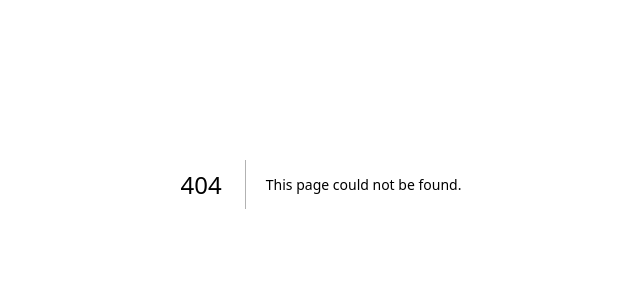
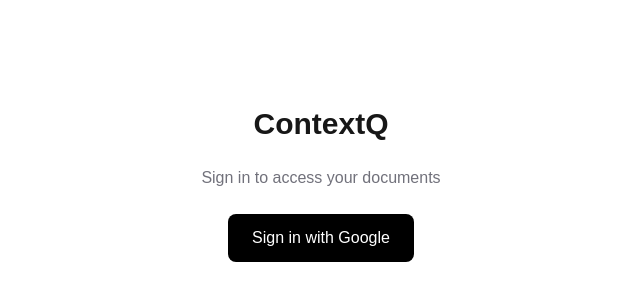
Before and after one commit to Pr3v3r/contextq, a Next.js app: page /login in a window 1280 px wide. Before the commit this address had no page. Shown: the part 216-516 px from the top of the page, without its empty margins (319-959 px from the left). Built offline with nearby package versions, Linux system fonts and the light colour scheme; no server answers.

Commit message:
feat: NextAuth Google OAuth, login page, dashboard, middleware

```diff
--- a/package.json
+++ b/package.json
@@ -10,6 +10,7 @@
   },
   "dependencies": {
     "next": "16.2.9",
+    "next-auth": "^5.0.0-beta.31",
     "react": "19.2.4",
     "react-dom": "19.2.4"
   },
--- /dev/null
+++ b/src/app/api/auth/[...nextauth]/route.ts
@@ -0,0 +1,3 @@
+import { handlers } from "@/auth";
+
+export const { GET, POST } = handlers;
--- /dev/null
+++ b/src/app/dashboard/page.tsx
@@ -0,0 +1,19 @@
+import { auth } from "@/auth";
+import { redirect } from "next/navigation";
+
+export default async function DashboardPage() {
+  const session = await auth();
+
+  if (!session) {
+    redirect("/login");
+  }
+
+  return (
+    <main className="flex min-h-screen items-center justify-center">
+      <div className="flex flex-col items-center gap-4">
+        <h1 className="text-2xl font-bold">Welcome to ContextQ</h1>
+        <p className="text-zinc-500">{session.user?.email}</p>
+      </div>
+    </main>
+  );
+}
--- /dev/null
+++ b/src/app/login/page.tsx
@@ -0,0 +1,25 @@
+import { signIn } from "@/auth";
+
+export default function LoginPage() {
+  return (
+    <main className="flex min-h-screen items-center justify-center">
+      <div className="flex flex-col items-center gap-6">
+        <h1 className="text-3xl font-bold">ContextQ</h1>
+        <p className="text-zinc-500">Sign in to access your documents</p>
+        <form
+          action={async () => {
+            "use server";
+            await signIn("google", { redirectTo: "/dashboard" });
+          }}
+        >
+          <button
+            type="submit"
+            className="rounded-lg bg-black px-6 py-3 text-white hover:bg-zinc-800"
+          >
+            Sign in with Google
+          </button>
+        </form>
+      </div>
+    </main>
+  );
+}
--- /dev/null
+++ b/src/auth.ts
@@ -0,0 +1,11 @@
+import NextAuth from "next-auth";
+import Google from "next-auth/providers/google";
+
+export const { handlers, signIn, signOut, auth } = NextAuth({
+  providers: [
+    Google({
+      clientId: process.env.GOOGLE_CLIENT_ID!,
+      clientSecret: process.env.GOOGLE_CLIENT_SECRET!,
+    }),
+  ],
+});
--- /dev/null
+++ b/src/middleware.ts
@@ -0,0 +1,17 @@
+import { auth } from "@/auth";
+import { NextResponse } from "next/server";
+
+export default auth((req) => {
+  const isLoggedIn = !!req.auth;
+  const isAuthRoute = req.nextUrl.pathname.startsWith("/login");
+
+  if (!isLoggedIn && !isAuthRoute) {
+    return NextResponse.redirect(new URL("/login", req.nextUrl));
+  }
+
+  return NextResponse.next();
+});
+
+export const config = {
+  matcher: ["/((?!api|_next/static|_next/image|favicon.ico).*)"],
+};
```
Also changed, not shown: 1 other file (tests, documents, lock files or other folders).
